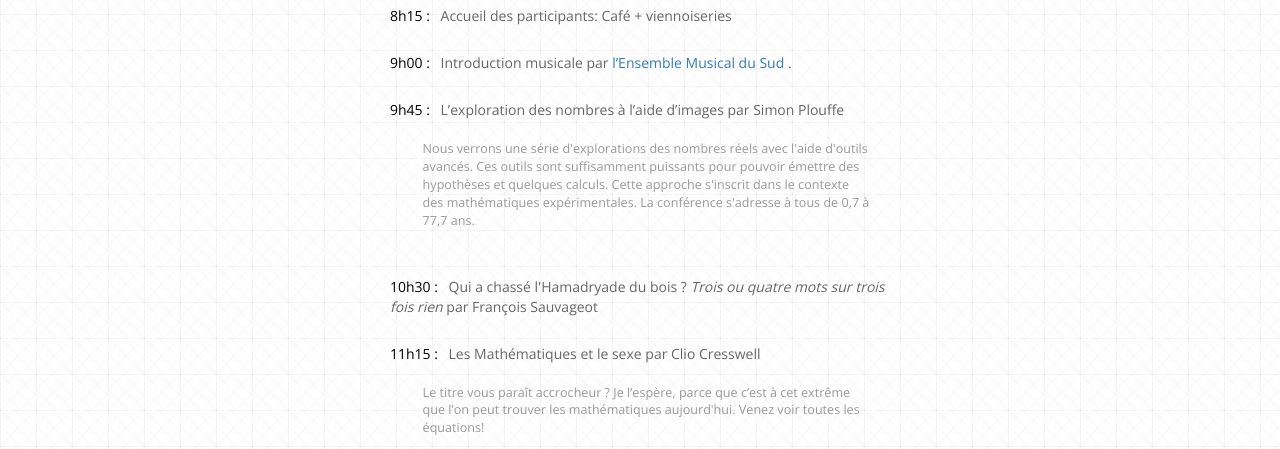
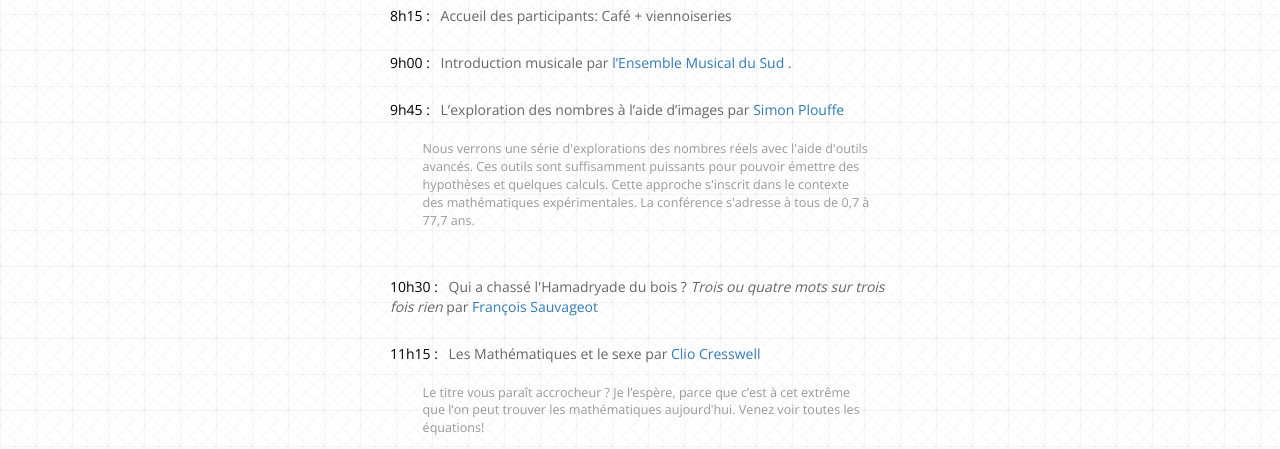
Before and after one commit to Piday/piday.github.io, a Jekyll site: the page built from programme.html, in a window 1280 px wide and 1365 px high. Shown: the part 238-687 px from the top of the window. Built offline with Jekyll 4.4.1, drawn with Linux system fonts in a browser that asks for light colours; nearby versions of some CDN libraries; Markdown is read by kramdown in place of the engine named in the settings; some of the changed lines change nothing that is shown.

Commit message:
lien vers pages orateurs

```diff
--- a/programme.html
+++ b/programme.html
@@ -28,18 +28,18 @@ permalink: /Programme/
         </li>
         <li>
           <p>
-          <a class = "horaire" name = "plouffe">9h45 :</a> L’exploration des nombres à l’aide d’images par Simon Plouffe
+          <a class = "horaire" name = "plouffe">9h45 :</a> L’exploration des nombres à l’aide d’images par <a href="http://fr.wikipedia.org/wiki/Simon_Plouffe">Simon Plouffe</a>
 		  <blockquote>Nous verrons une série d'explorations des nombres réels avec l'aide d'outils avancés. Ces outils sont suffisamment puissants pour pouvoir émettre des hypothèses et quelques calculs. Cette approche s'inscrit dans le contexte des mathématiques expérimentales. La conférence s'adresse à tous de 0,7 à 77,7 ans.</blockquote>
           </p>
         </li>
         <li>
           <p>
-          <a class = "horaire" name = "sauvageot">10h30 :</a> Qui a chassé l'Hamadryade du bois ? <em>Trois ou quatre mots sur trois fois rien</em> par François Sauvageot
+          <a class = "horaire" name = "sauvageot">10h30 :</a> Qui a chassé l'Hamadryade du bois ? <em>Trois ou quatre mots sur trois fois rien</em> par <a href="http://www.mathom.fr/sauvageot">François Sauvageot</a>
           </p>
         </li>
         <li>
           <p>
-          <a class = "horaire" name = "cresswell">11h15 :</a> Les Mathématiques et le sexe par Clio Cresswell
+          <a class = "horaire" name = "cresswell">11h15 :</a> Les Mathématiques et le sexe par <a href="http://sydney.edu.au/science/people/clio.cresswell.php">Clio Cresswell</a>
 		  <blockquote>Le titre vous paraît accrocheur ? Je l’espère, parce que c’est à cet extrême que l’on peut trouver les mathématiques aujourd'hui. Venez voir toutes les équations!</blockquote>
           </p>
         </li>
```
